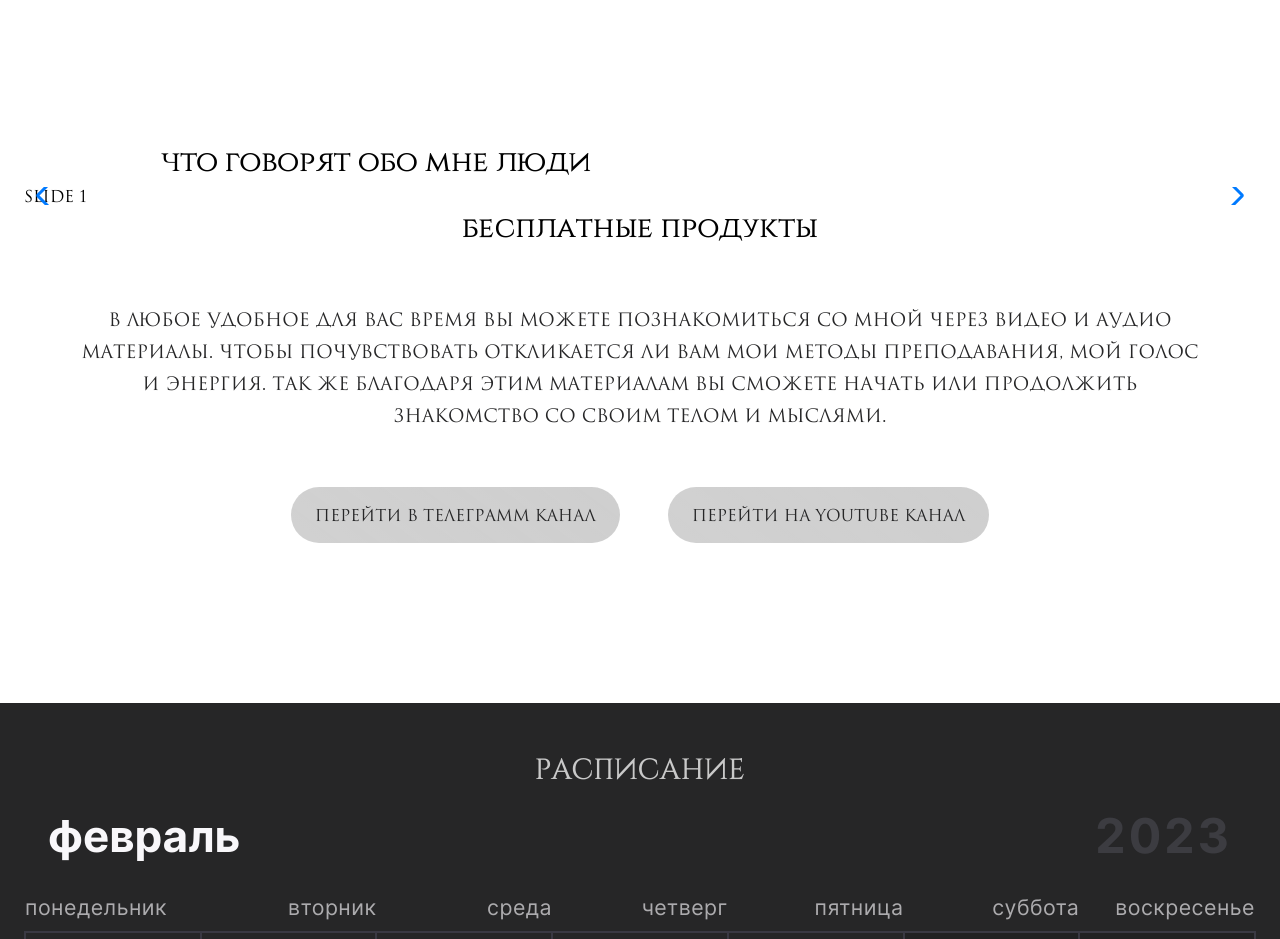
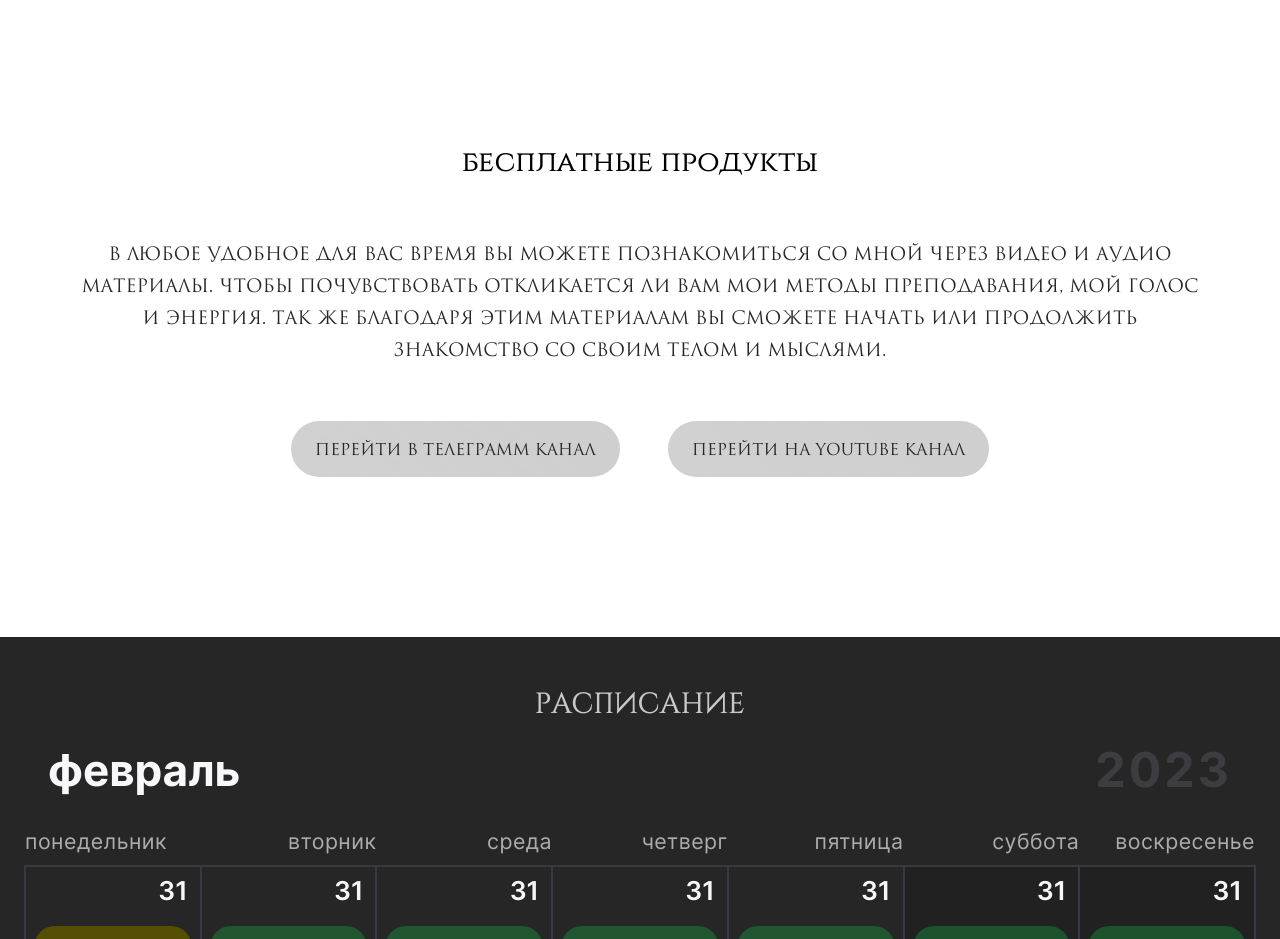
Before and after one commit to YgamiJS/Yoga, a website built with Vite: page index.html in a window 1280 px wide. Shown: the part 3620-4559 px from the top of the page. Built offline with nearby package versions, Linux system fonts and the light colour scheme.

Commit message:
new redesing

```diff
--- a/index.html
+++ b/index.html
@@ -175,16 +175,6 @@
         </section>
         <section class="reviews">
           <div class="reviews__container container">
-            <h2 class="reviews__h2">что говорят обо мне люди</h2>
-            <div class="swiper reviews__swiper">
-              <div class="swiper-wrapper">
-                <div class="swiper-slide reviews__slide">Slide 1</div>
-                <div class="swiper-slide reviews__slide">Slide 2</div>
-                <div class="swiper-slide reviews__slide">Slide 3</div>
-              </div>
-              <div class="swiper-button-prev reviews__prev-btn"></div>
-              <div class="swiper-button-next reviews__next-btn"></div>
-            </div>
             <div class="reviews__text">
               <h3 class="reviews__h3">бесплатные продукты</h3>
               <p class="reviews__p">
--- a/src/scss/styles.scss
+++ b/src/scss/styles.scss
@@ -547,12 +547,6 @@ body {
     align-items: center;
   }
 
-  &__h2 {
-    text-align: left;
-    padding-left: 137px;
-  }
-
-  &__h2,
   &__h3 {
     color: $black;
     font-family: "Constantine";
```
